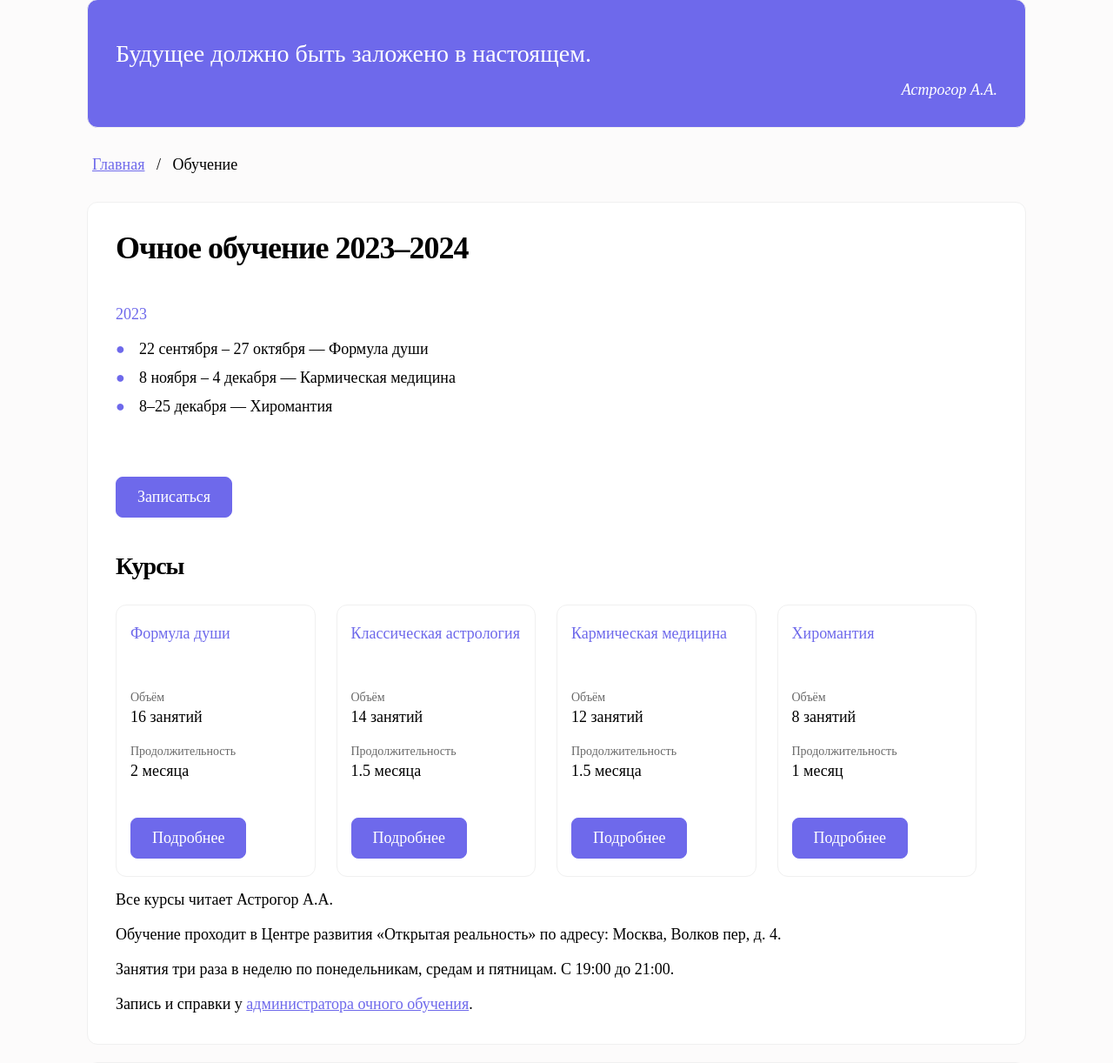
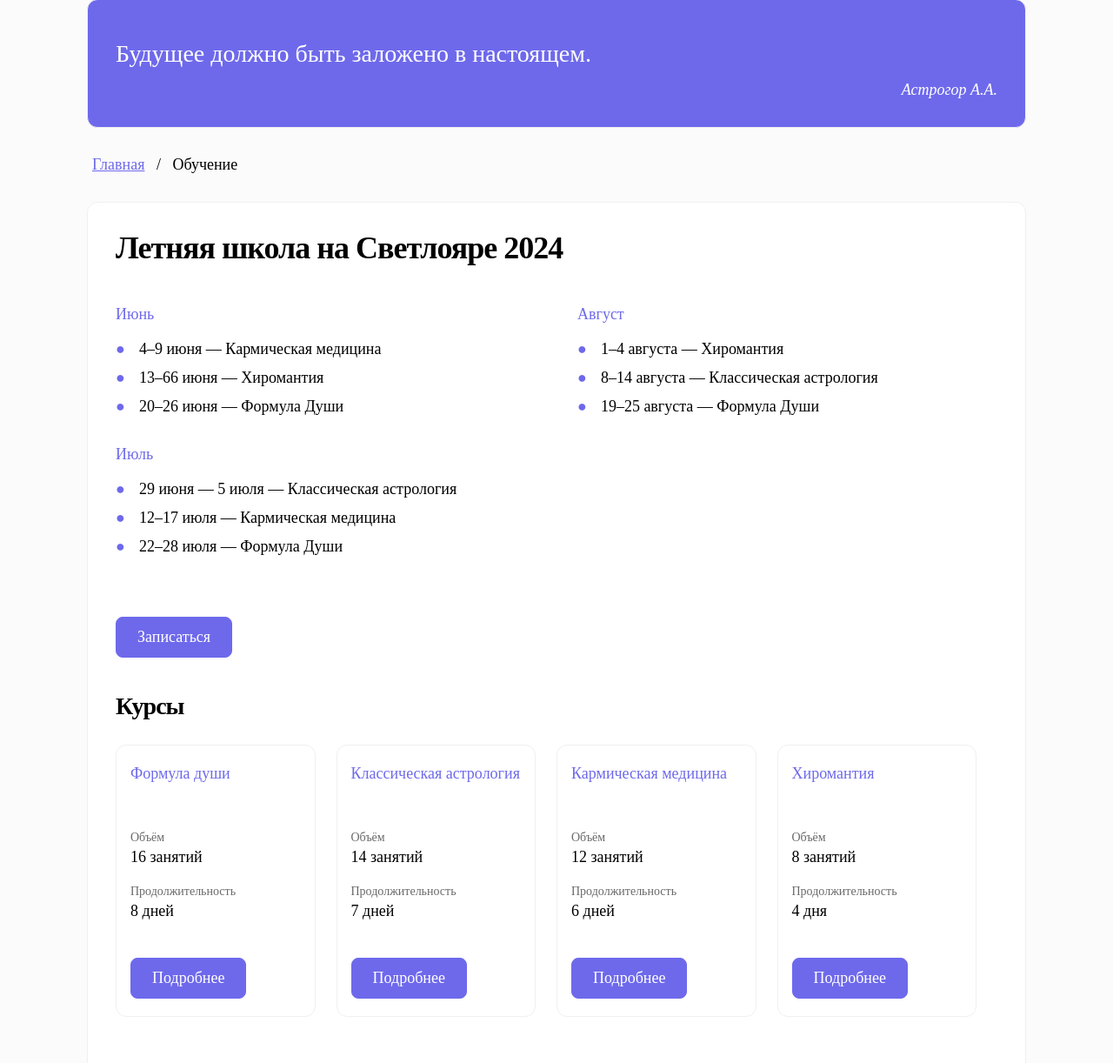
Before and after one commit to mosigo/astrogor, a Flask app: page /edu in a window 1280 px wide. Shown: the part 83-1305 px from the top of the page at 87% size. Run offline with Flask 2, Linux system fonts and the light colour scheme; parts of the project's set-up code (start-up, migrations or seed data) failed here and were passed over; some web fonts are replaced.

Commit message:
Летнее расписание занятий на озере Светлояр (лето 2024).

```diff
--- a/templates/edu.html
+++ b/templates/edu.html
@@ -38,25 +38,35 @@
     </div>
 </div>
 
-<!--Офлайн-->
+<!--Летняя школа на Светлояре-->
 <div class="plate-base">
-    <a id="moscow"></a>
+    <a id="svetloyar"></a>
     <div class="plate w100">
-        <h1>Очное обучение 2023–2024</h1>
+        <h1>Летняя школа на Светлояре 2024</h1>
+
         <div class="plate-inner no-header">
             <div class="w50 left">
-                <div class="text-header">2023</div>
+                <div class="text-header">Июнь</div>
                 <ul>
-                    <li>22 сентября – 27 октября — Формула души</li>
-                    <li>8 ноября – 4 декабря — Кармическая медицина</li>
-                    <li>8–25 декабря — Хиромантия</li>
+                    <li>4–9 июня — Кармическая медицина</li>
+                    <li>13–66 июня — Хиромантия</li>
+                    <li>20–26 июня — Формула Души</li>
+
+                </ul>
+                <div class="text-header">Июль</div>
+                <ul>
+                    <li>29 июня — 5 июля — Классическая астрология</li>
+                    <li>12–17 июля — Кармическая медицина</li>
+                    <li>22–28 июля — Формула Души</li>
                 </ul>
             </div>
             <div class="w50 right">
-<!--                <div class="text-header">2024</div>-->
-<!--                <ul>-->
-<!--                    <li>9 января – 3 февраля — Кармическая медицина</li>-->
-<!--                </ul>-->
+                <div class="text-header">Август</div>
+                <ul>
+                    <li>1–4 августа — Хиромантия</li>
+                    <li>8–14 августа — Классическая астрология</li>
+                    <li>19–25 августа — Формула Души</li>
+                </ul>
 
             </div>
         </div>
@@ -65,153 +75,6 @@
                 <button class="btn">Записаться</button>
             </a>
         </div>
-        <!-- Карточки курсов -->
-        <div class="plate-inner not-first">
-            <div class="w50">
-                <h3>Курсы</h3>
-            </div>
-        </div>
-        <div class="plate-inner">
-            <div class="w25 inner-block">
-                <div class="text-header">Формула души</div>
-                <div class="label">Объём</div>
-                <div class="text">16 занятий</div>
-                <div class="label">Продолжительность</div>
-                <div class="text">2 месяца</div>
-                <div class="action">
-                    <a href="/courses/fd">
-                        <button class="btn">Подробнее</button>
-                    </a>
-                </div>
-            </div>
-            <div class="w25 inner-block">
-                <div class="text-header">Классическая астрология</div>
-                <div class="label">Объём</div>
-                <div class="text">14 занятий</div>
-                <div class="label">Продолжительность</div>
-                <div class="text">1.5 месяца</div>
-                <div class="action">
-                    <a href="/courses/astro">
-                        <button class="btn">Подробнее</button>
-                    </a>
-                </div>
-            </div>
-            <div class="w25 inner-block">
-                <div class="text-header">Кармическая медицина</div>
-                <div class="label">Объём</div>
-                <div class="text">12 занятий</div>
-                <div class="label">Продолжительность</div>
-                <div class="text">1.5 месяца</div>
-                <div class="action">
-                    <a href="/courses/karma">
-                        <button class="btn">Подробнее</button>
-                    </a>
-                </div>
-            </div>
-            <div class="w25 inner-block">
-                <div class="text-header">Хиромантия</div>
-                <div class="label">Объём</div>
-                <div class="text">8 занятий</div>
-                <div class="label">Продолжительность</div>
-                <div class="text">1 месяц</div>
-                <div class="action">
-                    <a href="/courses/palmistry">
-                        <button class="btn">Подробнее</button>
-                    </a>
-                </div>
-            </div>
-        </div>
-        <div class="text">
-            <p>Все курсы читает Астрогор А.А.</p>
-            <p>Обучение проходит в Центре развития «Открытая реальность» по адресу: Москва, Волков пер, д. 4.</p>
-            <p>Занятия три раза в неделю по понедельникам, средам и пятницам. С 19:00 до 21:00.</p>
-            <p>Запись и справки у <a href="/contacts#offline-edu">администратора очного обучения</a>.</p>
-        </div>
-    </div>
-</div>
-
-<!--Онлайн-->
-<div class="plate-base">
-    <a id="online"></a>
-    <div class="plate w100">
-        <h1>Онлайн обучение</h1>
-        <div class="plate-inner">
-            <div class="w25 inner-block">
-                <div class="text-header">Формула души</div>
-                <div class="label">Объём</div>
-                <div class="text">16 видеозаписей</div>
-                <div class="label">Продолжительность</div>
-                <div class="text">32 часа</div>
-                <div class="action">
-                    <a href="/courses/fd">
-                        <button class="btn">Подробнее</button>
-                    </a>
-                </div>
-            </div>
-            <div class="w25 inner-block">
-                <div class="text-header">Кармическая медицина</div>
-                <div class="label">Объём</div>
-                <div class="text">12 видеозаписей</div>
-                <div class="label">Продолжительность</div>
-                <div class="text">24 часа</div>
-                <div class="action">
-                    <a href="/courses/karma">
-                        <button class="btn">Подробнее</button>
-                    </a>
-                </div>
-            </div>
-            <div class="w25 inner-block empty">
-                <div class="text"> </div>
-            </div>
-            <div class="w25 inner-block empty">
-                <div class="text"> </div>
-            </div>
-        </div>
-        <div class="text">
-            <p>Курсы представляют собой видеозаписи занятий с курсов очного обучения.</p>
-            <p>Курсы могут быть приобретены только полностью, без разрыва платежа.</p>
-            <p>Для прохождения курса «Формула Души» необходимы: учебник «Формула Души»,
-                пособие к учебнику «Сила Формулы Души» и цветной альбом «Астрология в схемах и таблицах».</p>
-            <p>Доступ к материалам через <a href="/contacts#online-edu">администратора онлайн обучения</a>.</p>
-        </div>
-    </div>
-</div>
-
-<!--Летняя школа на Светлояре-->
-<div class="plate-base">
-    <a id="svetloyar"></a>
-    <div class="plate w100">
-        <h1>Летняя школа на Светлояре</h1>
-
-<!--        <div class="plate-inner no-header">-->
-<!--            <div class="w50 left">-->
-<!--                <div class="text-header">Июнь</div>-->
-<!--                <ul>-->
-<!--                    <li>27 мая — 2 июня — Формула Души</li>-->
-<!--                    <li>16–21 июня — Кармическая медицина</li>-->
-<!--                    <li>23–26 июня — Хиромантия</li>-->
-<!--                </ul>-->
-<!--                <div class="text-header">Июль</div>-->
-<!--                <ul>-->
-<!--                    <li>29 июня — 5 июля — Формула Души</li>-->
-<!--                </ul>-->
-<!--            </div>-->
-<!--            <div class="w50 right">-->
-<!--                <div class="text-header">Август</div>-->
-<!--                <ul>-->
-<!--                    <li>1–7 августа — Классическая астрология</li>-->
-<!--                    <li>9–14 августа — Кармическая медицина</li>-->
-<!--                    <li>17–20 августа — Хиромантия</li>-->
-<!--                    <li>22–28 августа — Формула Души</li>-->
-<!--                </ul>-->
-
-<!--            </div>-->
-<!--        </div>-->
-<!--        <div class="action">-->
-<!--            <a href="/contacts#offline-edu">-->
-<!--                <button class="btn">Записаться</button>-->
-<!--            </a>-->
-<!--        </div>-->
 
         <!-- Карточки курсов -->
         <div class="plate-inner not-first">
@@ -334,6 +197,124 @@
     </div>
 </div>
 
+<!--Онлайн-->
+<div class="plate-base">
+    <a id="online"></a>
+    <div class="plate w100">
+        <h1>Онлайн обучение</h1>
+        <div class="plate-inner">
+            <div class="w25 inner-block">
+                <div class="text-header">Формула души</div>
+                <div class="label">Объём</div>
+                <div class="text">16 видеозаписей</div>
+                <div class="label">Продолжительность</div>
+                <div class="text">32 часа</div>
+                <div class="action">
+                    <a href="/courses/fd">
+                        <button class="btn">Подробнее</button>
+                    </a>
+                </div>
+            </div>
+            <div class="w25 inner-block">
+                <div class="text-header">Кармическая медицина</div>
+                <div class="label">Объём</div>
+                <div class="text">12 видеозаписей</div>
+                <div class="label">Продолжительность</div>
+                <div class="text">24 часа</div>
+                <div class="action">
+                    <a href="/courses/karma">
+                        <button class="btn">Подробнее</button>
+                    </a>
+                </div>
+            </div>
+            <div class="w25 inner-block empty">
+                <div class="text"> </div>
+            </div>
+            <div class="w25 inner-block empty">
+                <div class="text"> </div>
+            </div>
+        </div>
+        <div class="text">
+            <p>Курсы представляют собой видеозаписи занятий с курсов очного обучения.</p>
+            <p>Курсы могут быть приобретены только полностью, без разрыва платежа.</p>
+            <p>Для прохождения курса «Формула Души» необходимы: учебник «Формула Души»,
+                пособие к учебнику «Сила Формулы Души» и цветной альбом «Астрология в схемах и таблицах».</p>
+            <p>Доступ к материалам через <a href="/contacts#online-edu">администратора онлайн обучения</a>.</p>
+        </div>
+    </div>
+</div>
+
+<!--Офлайн-->
+<div class="plate-base">
+    <a id="moscow"></a>
+    <div class="plate w100">
+        <h1>Очное обучение в Москве</h1>
+
+        <!-- Карточки курсов -->
+        <div class="plate-inner not-first">
+            <div class="w50">
+                <h3>Курсы</h3>
+            </div>
+        </div>
+        <div class="plate-inner">
+            <div class="w25 inner-block">
+                <div class="text-header">Формула души</div>
+                <div class="label">Объём</div>
+                <div class="text">16 занятий</div>
+                <div class="label">Продолжительность</div>
+                <div class="text">2 месяца</div>
+                <div class="action">
+                    <a href="/courses/fd">
+                        <button class="btn">Подробнее</button>
+                    </a>
+                </div>
+            </div>
+            <div class="w25 inner-block">
+                <div class="text-header">Классическая астрология</div>
+                <div class="label">Объём</div>
+                <div class="text">14 занятий</div>
+                <div class="label">Продолжительность</div>
+                <div class="text">1.5 месяца</div>
+                <div class="action">
+                    <a href="/courses/astro">
+                        <button class="btn">Подробнее</button>
+                    </a>
+                </div>
+            </div>
+            <div class="w25 inner-block">
+                <div class="text-header">Кармическая медицина</div>
+                <div class="label">Объём</div>
+                <div class="text">12 занятий</div>
+                <div class="label">Продолжительность</div>
+                <div class="text">1.5 месяца</div>
+                <div class="action">
+                    <a href="/courses/karma">
+                        <button class="btn">Подробнее</button>
+                    </a>
+                </div>
+            </div>
+            <div class="w25 inner-block">
+                <div class="text-header">Хиромантия</div>
+                <div class="label">Объём</div>
+                <div class="text">8 занятий</div>
+                <div class="label">Продолжительность</div>
+                <div class="text">1 месяц</div>
+                <div class="action">
+                    <a href="/courses/palmistry">
+                        <button class="btn">Подробнее</button>
+                    </a>
+                </div>
+            </div>
+        </div>
+        <div class="text">
+            <p>Все курсы читает Астрогор А.А.</p>
+            <p>Обучение проходит в Центре развития «Открытая реальность» по адресу: Москва, Волков пер, д. 4.</p>
+            <p>Занятия три раза в неделю по понедельникам, средам и пятницам. С 19:00 до 21:00.</p>
+            <p>Запись и справки у <a href="/contacts#offline-edu">администратора очного обучения</a>.</p>
+        </div>
+    </div>
+</div>
+
 {% include "blocks/books.html" %}
 
 {% include "blocks/videos.html" %}
```
Also changed, not shown: templates/index.html (+7 -8 lines).
